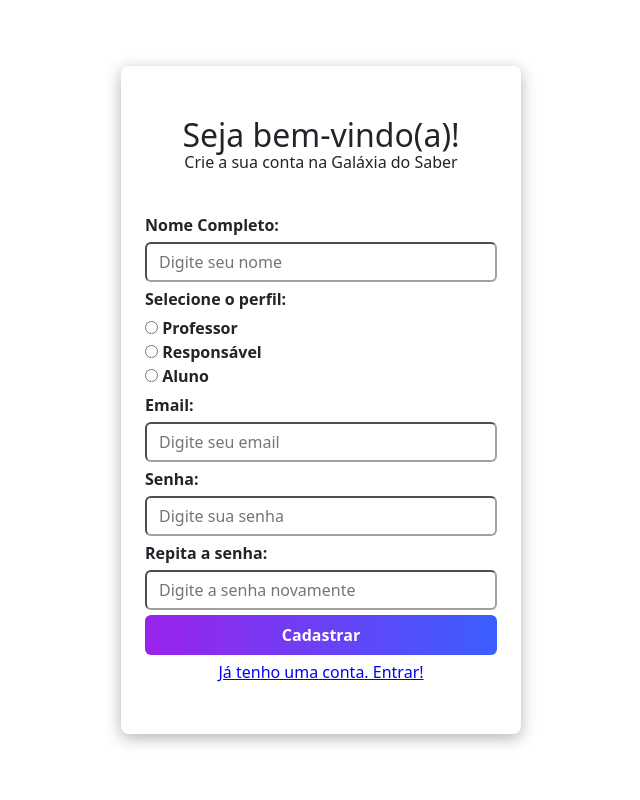
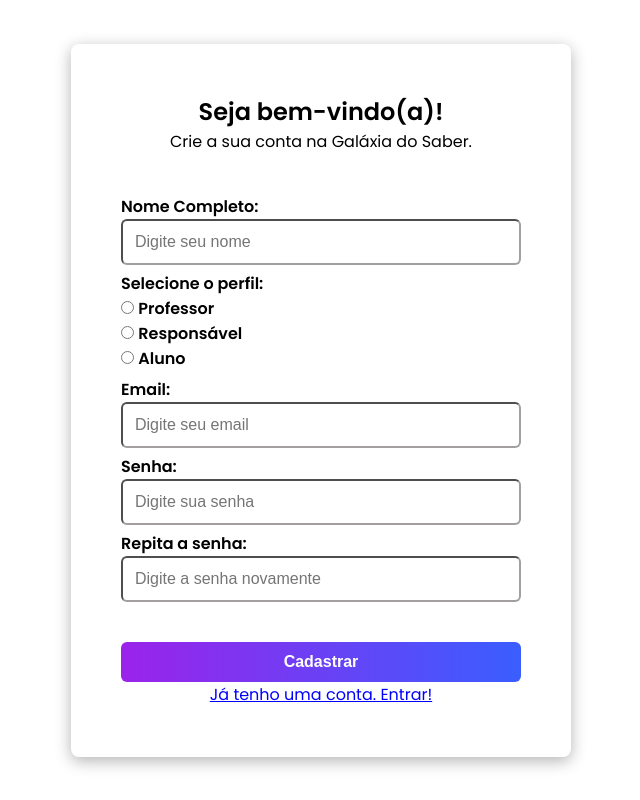
Before and after one commit to gui07777/galaxia-do-saber, a PHP site: page /html/cadastro.html in a window 1280 px wide. Shown: the whole page, without its empty margins (319-959 px from the left). Run offline with PHP 8.4, Linux system fonts and the light colour scheme.

Commit message:
simplificando o codigo de frontend do cadastro

```diff
--- a/LOGIN/HTML/login.html
+++ b/LOGIN/HTML/login.html
@@ -7,7 +7,6 @@
   <title>Página de Login</title>
   <link rel="stylesheet" href="../css/login.css" />
   <link href="https://fonts.googleapis.com/css2?family=Poppins:wght@400;600&display=swap" rel="stylesheet">
-  <link href="https://cdn.jsdelivr.net/npm/bootstrap@5.3.3/dist/css/bootstrap.min.css" rel="stylesheet">
 </head>
 
 <body>
--- a/cadastro/css/cadastro.css
+++ b/cadastro/css/cadastro.css
@@ -12,39 +12,34 @@ body {
   margin: 0;
   font-family: Arial, sans-serif;
   height: 100vh;
-  /* display: grid; */
-  /* grid-template-columns: 1fr 1fr; */
   font-family: 'Poppins', sans-serif;
+  display: flex;
+  justify-content: center;
+  align-items: center;
 }
 
 
-
-.lado-direito {
+.formulario-login {
+  width: 500px;
   display: grid;
-  place-items: center;
-  background-color: #F8F8F8;
-}
-
-.formulario-login {
-  width: 58%;
-  display: grid;
-  gap: 5px;
+  gap: 40px;
   background-color: #FFFFFF;
   box-shadow: 0 4px 16px rgba(0, 0, 0, 0.3);
   padding: 50px;
   border-radius: 8px;
-  max-width:400px
 }
 
-h2 {
+.formulario-login .titles {
   display: flex;
+  flex-direction: column;
   justify-content: center;
+  align-items: center;
 }
 
-p {
-  position: relative;
-  bottom: 18px;
-
+.formulario-login .campos {
+  display: flex;
+  flex-direction: column;
+  gap: 6px;
 }
 
 .formulario-login label {
@@ -53,17 +48,16 @@ p {
 
 input[type="email"],
 input[type="password"],
-input[type="nome"] {
-  padding: 0.75rem;
+input[type="text"] {
+  padding: 12px;
   font-size: 1rem;
   width: 100%;
   box-sizing: border-box;
   border-radius: 6px;
-  height: 40px;
   border-color: rgb(163, 159, 159);
 }
 
-button[type="submit"] {
+.buttons button[type="submit"] {
   padding: 12px 24px;
   color: white;
   border: none;
@@ -76,12 +70,38 @@ button[type="submit"] {
   display: flex;
   align-items: center;
   justify-content: center;
+  width: 100%
 }
 
-button:hover {
+.buttons a {
+  display: flex;
+  justify-content: center
+}
+
+.buttons button:hover {
   background: linear-gradient(to right, #6DD5FA, #2980B9);
 }
 
-.row {
-  height: 100vh;
+@media screen and (max-width: 550px) {
+
+  .formulario-login {
+    width: 100vw;
+    height: 100vh;
+    display: flex;
+    flex-direction: column;
+    justify-content: center;
+    gap: 60px
+  }
+
+  .formulario-login .campos {
+    display: flex;
+    flex-direction: column;
+    gap: 20px
+  }
+
+  .radios {
+    display: flex;
+    flex-direction: column;
+    gap: 10px
+  }
 }
--- a/cadastro/html/cadastro.html
+++ b/cadastro/html/cadastro.html
@@ -5,46 +5,59 @@
   <meta charset="UTF-8" />
   <meta name="viewport" content="width=device-width, initial-scale=1.0" />
   <title>Página de Cadastro</title>
-  <link rel="stylesheet" href="../css/cadastro.css" />
+  <link rel="stylesheet" href="../css/cadastro.css?v1" />
   <link href="https://fonts.googleapis.com/css2?family=Poppins:wght@400;600&display=swap" rel="stylesheet">
-  <link href="https://cdn.jsdelivr.net/npm/bootstrap@5.3.3/dist/css/bootstrap.min.css" rel="stylesheet">
 </head>
 
 <body>
-  <div class="container-fluid min-vh-100 d-flex align-items-center">
-    <div class="row w-100 m-0">
-
-      <div class="lado-direto d-flex justify-content-center align-items-center min-vh-100">
-        <form class="formulario-login w-100 px-4" action="login.php" method="post">
+  <div class="container">
+    <form class="formulario-login " action="login.php" method="post">
+      <div class="titles">
         <h2>Seja bem-vindo(a)!</h2>
-          <p class="d-flex justify-content-center">Crie a sua conta na Galáxia do Saber</p>
+        <p>Crie a sua conta na Galáxia do Saber.</p>
+      </div>
+      <div class="campos">
+        <div>
           <label for="nome">Nome Completo:</label>
-          <input type="nome" id="nome" name="nome" placeholder="Digite seu nome" required />
-
+          <input type="text" id="nome" name="nome" placeholder="Digite seu nome" required />
+        </div>
+        <div>
           <label for="perfil">Selecione o perfil:</label>
+          <div class="radios">
             <div>
               <input type="radio" id="professor" name="profile" value="professor">
               <label for="professor">Professor</label><br>
+            </div>
+            <div>
               <input type="radio" id="responsavel" name="profile" value="responsavel">
               <label for="responsavel">Responsável</label><br>
+            </div>
+            <div>
               <input type="radio" id="aluno" name="profile" value="aluno">
               <label for="aluno">Aluno</label>
             </div>
-
+          </div>
+        </div>
+        <div>
           <label for="senha">Email:</label>
           <input type="email" id="email" name="email" placeholder="Digite seu email" required />
-
+        </div>
+        <div>
           <label for="senha">Senha:</label>
           <input type="password" id="senha" name="senha" placeholder="Digite sua senha" required />
-
+        </div>
+        <div>
           <label for="repetirSenha">Repita a senha:</label>
-          <input type="password" id="repetirSenha" name="repetirSenha" placeholder="Digite a senha novamente" required />
-
-          <button type="submit">Cadastrar</button>
-          <a href="../../login/html/login.html" style="color:blue" class="d-flex justify-content-center">Já tenho uma conta. Entrar!</a>
-        </form>
+          <input type="password" id="repetirSenha" name="repetirSenha" placeholder="Digite a senha novamente"
+            required />
         </div>
       </div>
+      <div class="buttons">
+        <button type="submit">Cadastrar</button>
+        <a href="../../login/html/login.html" style="color:blue" class="d-flex justify-content-center">Já tenho uma
+          conta. Entrar!</a>
+      </div>
+    </form>
   </div>
 </body>
 
```
Lines whose indentation alone changed are shown as unchanged.
